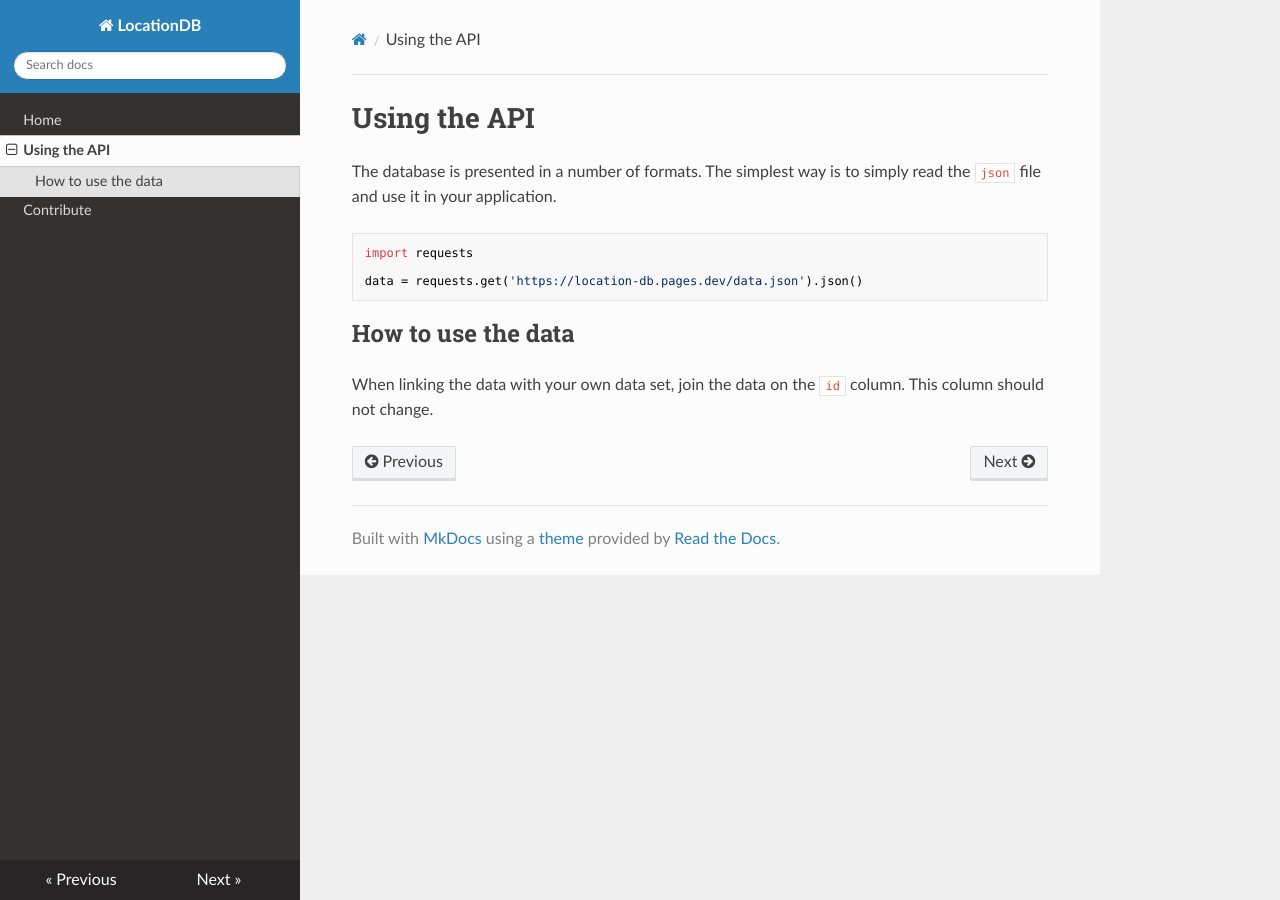
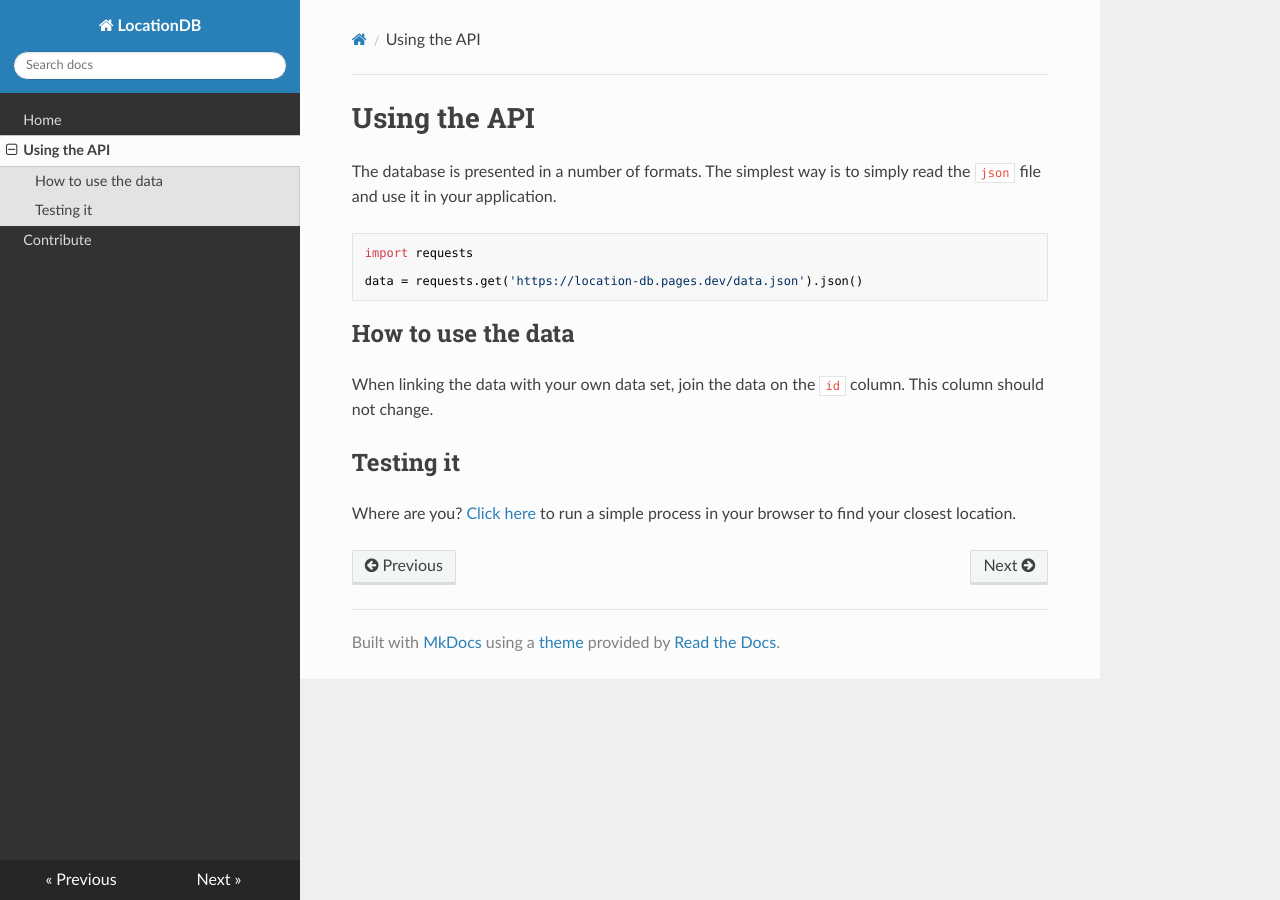
Before and after one commit to massyn/location, an MkDocs documentation site: the page built from docs/api.md, in a window 1280 px wide. Built offline with MkDocs 1.6.1, drawn with Linux system fonts in a browser that asks for light colours; nearby versions of some CDN libraries.

Commit message:
Update javascript file

```diff
--- a/docs/api.md
+++ b/docs/api.md
@@ -11,3 +11,7 @@
 ## How to use the data
 
 When linking the data with your own data set, join the data on the `id` column.  This column should not change.
+
+## Testing it
+
+Where are you?  [Click here](find.html) to run a simple process in your browser to find your closest location.
--- a/docs/find.html
+++ b/docs/find.html
@@ -69,9 +69,7 @@
                 let minDistance = Infinity;
 
                 data.forEach(entry => {
-                    console.log(`Checking entry: ${entry.latitude}, ${entry.longitude}`);
                     const distance = getDistance(userLat, userLon, entry.latitude, entry.longitude);
-                    console.log(`Distance to entry: ${distance} km`);
                     if (distance < minDistance) {
                         minDistance = distance;
                         closestEntry = entry;
```
